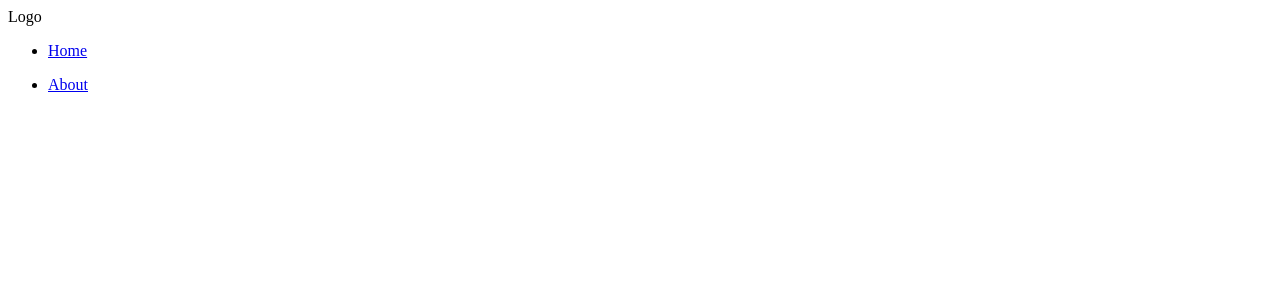
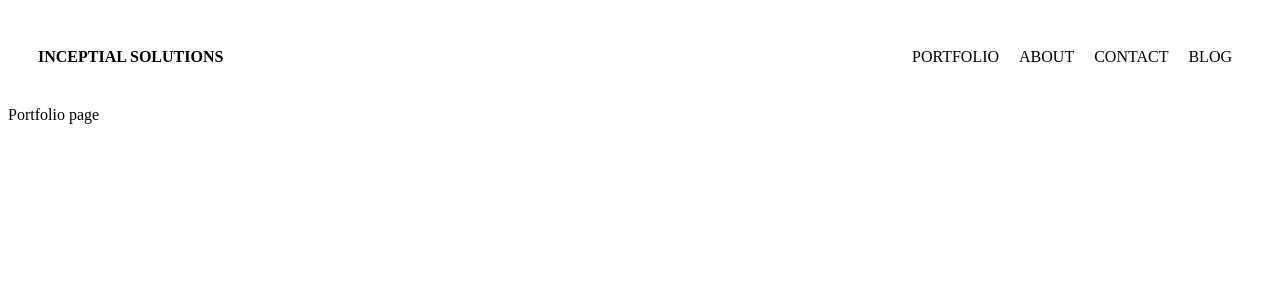
Before and after one commit to deepak6sp/inceptial-solutions, a Next.js app: page /App in a window 1280 px wide. Shown: the top 300 px of the page. Built offline with nearby package versions, Linux system fonts and the light colour scheme.

Commit message:
navigation modified and styles introduced

```diff
--- a/pages/App.tsx
+++ b/pages/App.tsx
@@ -1,16 +1,42 @@
 import { Navigation, NavigationTypes } from "../shared/component/navigation";
+import Portfolio from './portfolio';
 
 const navItems: NavigationTypes.NavItem[] = [
   {
-    name: "Home",
-    url: "/home",
+    name: "Portfolio",
+    url: "/portfolio",
   },
   {
     name: "About",
     url: "/about"
+  },
+  {
+    name: "Contact",
+    url: "/contact"
+  },
+  {
+    name: "Blog",
+    url: "/blog"
   }
 ]
 
-const App = () => <Navigation navItems={navItems}/>
+const App = (props) => (
+  <>
+    {props.children &&
+      <>
+        <Navigation navItems={navItems}/>
+        <div className='main'>
+          {props.children}
+        </div>
+      </>
+    }
+    {!props.children && <Portfolio/>}
+    <style jsx>{`
+      .main {
+        clear: both;
+      }
+    `}</style>
+  </>
+);
 
 export default App;
--- a/pages/about/about.tsx
+++ b/pages/about/about.tsx
@@ -1,3 +1,6 @@
-const About = () => <div>About page</div>;
+import App from '../App';
+const About = () => (
+  <App><div>About page</div></App>
+);
 
 export default About
--- a/pages/home/home.tsx
+++ /dev/null
@@ -1,3 +0,0 @@
-const Home = () => <div>Home page</div>;
-
-export default Home
--- a/pages/home/index.ts
+++ /dev/null
@@ -1,2 +0,0 @@
-import Home from './home';
-export default Home;
--- /dev/null
+++ b/pages/portfolio/Portfolio.tsx
@@ -0,0 +1,6 @@
+import App from '../App';
+const Portfolio = () => (
+  <App><div>Portfolio page</div></App>
+);
+
+export default Portfolio
--- /dev/null
+++ b/pages/portfolio/index.ts
@@ -0,0 +1,2 @@
+import Portfolio from './Portfolio';
+export default Portfolio;
--- a/shared/component/navigation/Navigation.tsx
+++ b/shared/component/navigation/Navigation.tsx
@@ -4,22 +4,57 @@ import { NavProps, NavItem } from './types';
 
 const Navigation: React.FC<NavProps>  = ({ navItems }) => (
   <div className="nav">
-    <div className="nav-left">Logo</div>
-    <div className="nav-right">
+    <div className="left">
+      <Link href="/">
+        <a>Inceptial Solutions</a>
+      </Link>
+    </div>
+    <div className="right">
+      <ul>
       {
         navItems.map((item: NavItem, index: number) => {
           return  (
-            <ul key={index}>
-              <li>
+              <li key={index}>
                 <Link href={item.url}>
                   <a>{item.name}</a>
                 </Link>
               </li>
-            </ul>
           );
         })
       }
+      </ul>
     </div>
+    <style jsx>{`
+      .nav {
+        display: flex;
+        justify-content: space-between;
+        align-items: center;
+        padding: 30px;
+      }
+      .left a {
+        text-decoration: none;
+        text-transform: uppercase;
+        font-family: cursive;
+        font-weight: bold;
+        color: black;
+      }
+
+      .right ul {
+        display: flex;
+        list-style: none;
+        justify-content: space-between;
+        margin: 0;
+        padding: 0;
+      }
+      .right ul li {
+        padding: 10px;
+      }
+      .right ul li a {
+        text-decoration: none;
+        text-transform: uppercase;
+        color: black;
+      }
+    `}</style>
   </div>
 );
 
```
